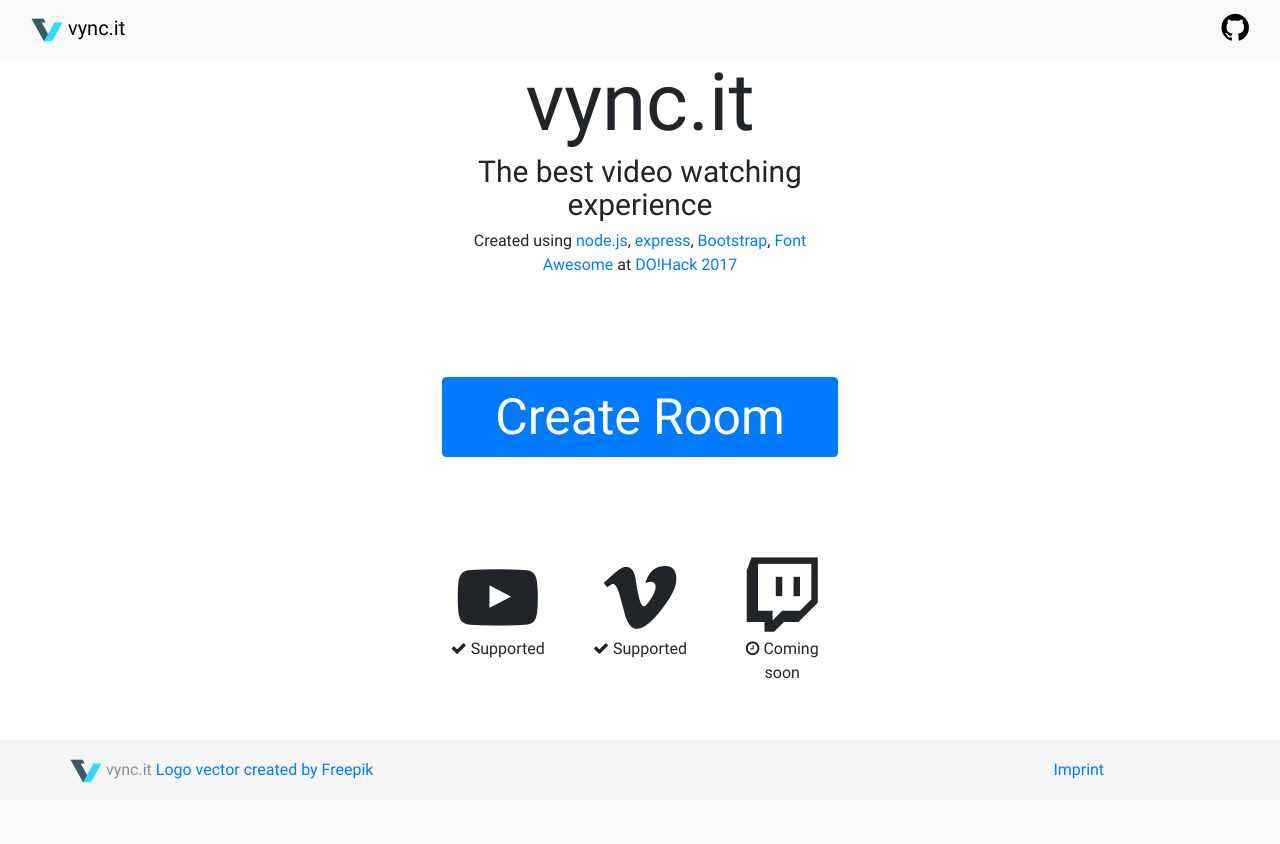
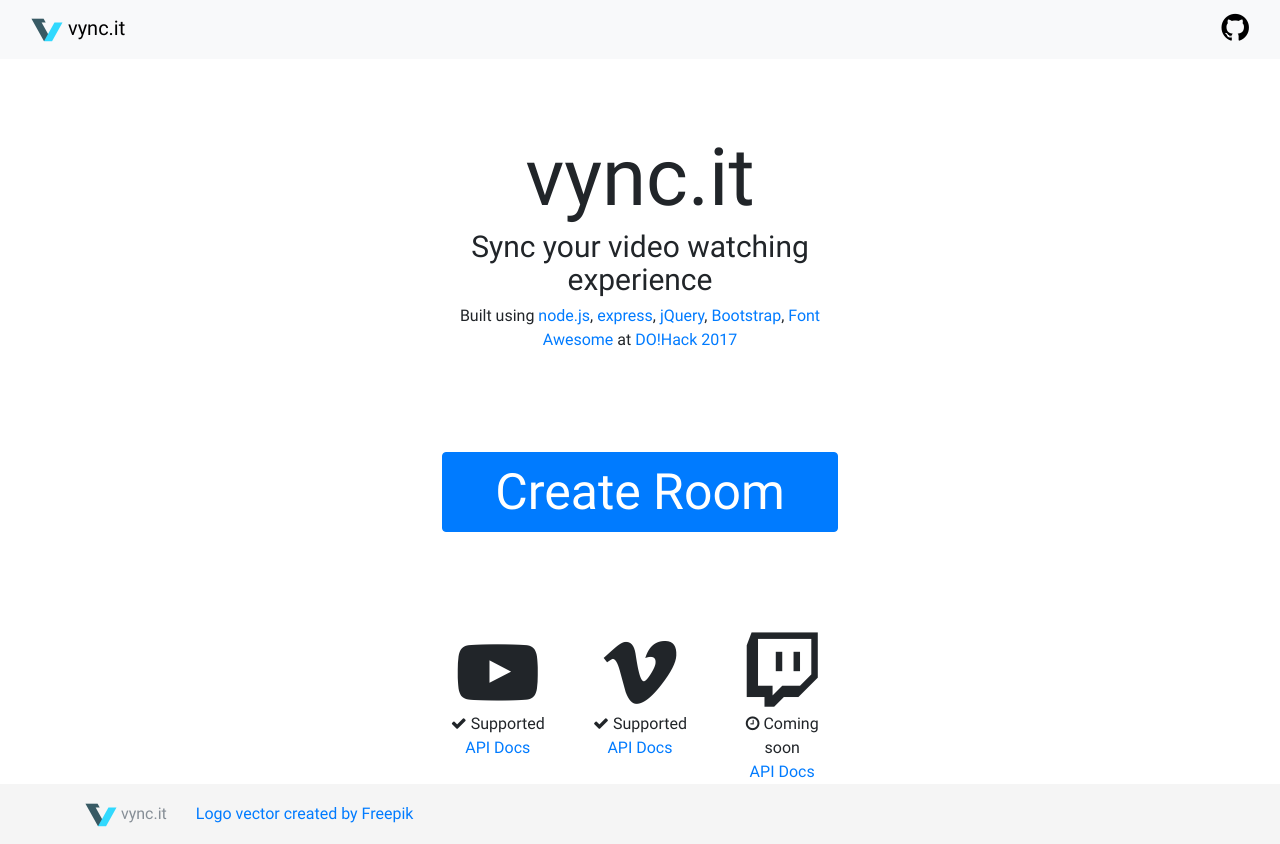
Before and after one commit to jannikw/vync.it, a Node project: template views/index.hbs in a window 1280 px wide. Before the commit the page ends 783 px from the top, so only its background shows below. Run offline with Node 20 templates, Linux system fonts and the light colour scheme; the template is opened without the code that fills it, so the values that code supplies are empty; some libraries are stand-ins or nearby versions.

Commit message:
minor fixes

```diff
--- a/public/js/index.js
+++ b/public/js/index.js
@@ -1,6 +1,8 @@
 /* global $:true */
 $(document).ready(function() {
     var top = $("#title h1").height() * 0.61;
+    var margintop = parseInt($("#description").css("margin-top").replace("px", ""));
+    top += margintop;
     $("#pronunciation").css("top", top + "px");
     $("#pronunciation").show();
 });
--- a/public/js/vync.js
+++ b/public/js/vync.js
@@ -71,10 +71,11 @@
         duration: media
     };
     $("#playlist-scroll").append(Vync.templates.playlistentry(item));
+    $("#addurl button").stop().css("background-color", "green").animate({ backgroundColor: "none"}, 500);
 }
 
 /* Change name dialog */
-$("#renameModal").on("show.bs.modal", function(){
+$("#renameModal").on("show.bs.modal", function() {
     $("#newName").val("");
 });
 
@@ -88,7 +89,7 @@
 
 /* User list update */
 function updateOwnName(name) {
-    $("#self span").val(name);
+    $("#self span").text(name);
 }
 
 function updateUserlist(users) {
--- a/public/style/style.css
+++ b/public/style/style.css
@@ -50,6 +50,7 @@
 
 #description {
     text-align: center;
+    margin-top: 75px;
 }
 
 #title {
@@ -108,6 +109,6 @@
     width: 32px;
 }
 
-footer #logo .credit {
-    margin-left: 5%;
+footer .logo .credit {
+    margin-left: 25px;
 }
--- a/views/index.hbs
+++ b/views/index.hbs
@@ -8,12 +8,13 @@
                     <span id="pronunciation">[wiŋk it]</span>
                 </div>
 
-                <h2>The best video watching experience</h2>
+                <h2>Sync your video watching experience</h2>
 
                 <span>
-                    Created using
+                    Built using
                     <a href="https://nodejs.org" target="_blank">node.js</a>,
                     <a href="https://expressjs.com" target="_blank">express</a>,
+                    <a href="https://jquery.com/" target="_blank">jQuery</a>,
                     <a href="https://getbootstrap.com/" target="_blank">Bootstrap</a>,
                     <a href="http://fontawesome.io" target="_blank">Font Awesome</a>
                     at
@@ -27,18 +28,24 @@
                     <br>
                     <i class="fa fa-check" aria-hidden="true"></i>
                     <span>Supported</span>
+                    <br>
+                    <a href="https://developers.google.com/youtube/iframe_api_reference" target="_blank">API Docs</a>
                 </div>
                 <div class="player col-4" title="Vimeo">
                     <i class="fa fa-vimeo fa-5x" aria-hidden="true"></i>
                     <br>
                     <i class="fa fa-check" aria-hidden="true"></i>
                     <span>Supported</span>
+                    <br>
+                    <a href="https://github.com/vimeo/player.js" target="_blank">API Docs</a>
                 </div>
                 <div class="player col-4" title="Twitch">
                     <i class="fa fa-twitch fa-5x" aria-hidden="true"></i>
                     <br>
                     <i class="fa fa-clock-o" aria-hidden="true"></i>
                     <span>Coming soon</span>
+                    <br>
+                    <a href="https://dev.twitch.tv/docs/embed#embedding-video-and-clips" target="_blank">API Docs</a>
                 </div>
             </div>
         </div>
--- a/views/layouts/default.hbs
+++ b/views/layouts/default.hbs
@@ -53,15 +53,16 @@
     <footer class="footer">
         <div class="container text-muted">
             <div class="row">
-                <div class="logo" class="col-4">
+                <div class="logo col-11">
                     <img src="/img/logo.png" />
                     vync.it
                     <a href="http://www.freepik.com/free-photos-vectors/logo" class="credit">Logo vector created by Freepik</a>
                 </div>
-                <div class="col-7"></div>
+                <!---
                 <div id="imprint" class="col-1">
                     <a href="/">Imprint</a>
                 </div>
+                --->
             </div>
         </div>
     </footer>
--- a/views/lobby.hbs
+++ b/views/lobby.hbs
@@ -17,7 +17,7 @@
             {{> rename-modal }}
             <div id="self">
                 <span>{{ user.name }}</span>
-                <i class="fa fa-pencil-square-o fa-lg" aria-hidden="true" onclick="$('#renameModal').modal('show');"></i>
+                <i class="fa fa-pencil-square-o fa-lg" aria-hidden="true" onclick="$('#renameModal').modal('show'); setTimeout(function() {$('#newName').focus()}, 500);"></i>
             </div>
             {{> users}}
         </div>
--- a/views/partials/sidebar-left.hbs
+++ b/views/partials/sidebar-left.hbs
@@ -1 +1 @@
-Sidebar left
+<!--- PLACEHOLDER --->
```
